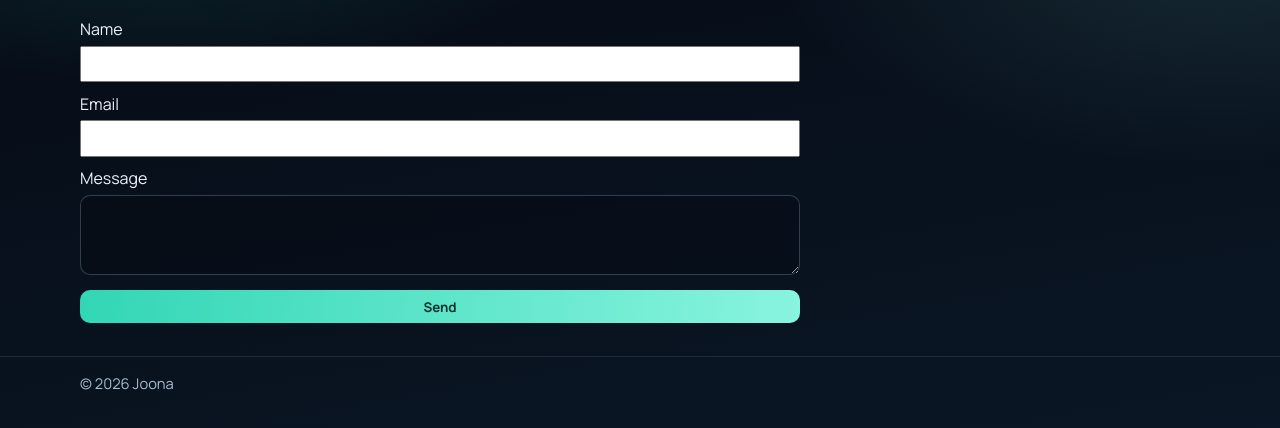
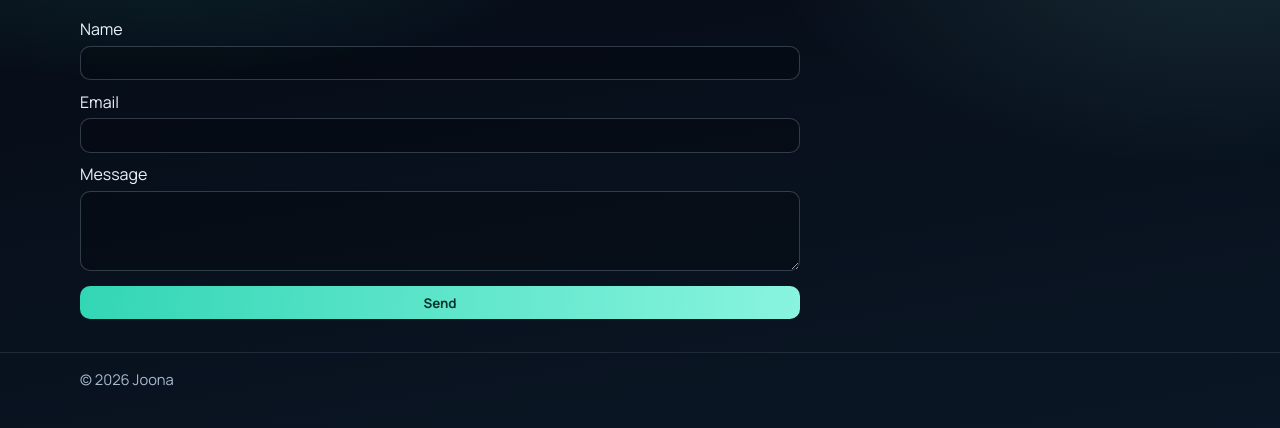
Before and after one commit to jehkis/-ai-assistant-app, a plain HTML site: page contact.html in a window 1280 px wide. Shown: the part 148-576 px from the top of the page. Drawn offline with Linux system fonts and the light colour scheme.

Commit message:
Blend contact form fields with dark theme

```diff
--- a/styles.css
+++ b/styles.css
@@ -375,6 +375,22 @@ textarea {
   width: 100%;
   margin-top: 0.35rem;
   padding: 0.55rem;
+  border: 1px solid rgba(167, 188, 208, 0.28);
+  border-radius: 10px;
+  background: rgba(0, 0, 0, 0.22);
+  color: var(--text);
+}
+
+.contact-form input::placeholder,
+.contact-form textarea::placeholder {
+  color: rgba(169, 186, 205, 0.72);
+}
+
+.contact-form input:focus,
+.contact-form textarea:focus {
+  outline: none;
+  border-color: rgba(50, 214, 181, 0.62);
+  box-shadow: 0 0 0 3px rgba(50, 214, 181, 0.16);
 }
 
 .site-footer {
```
